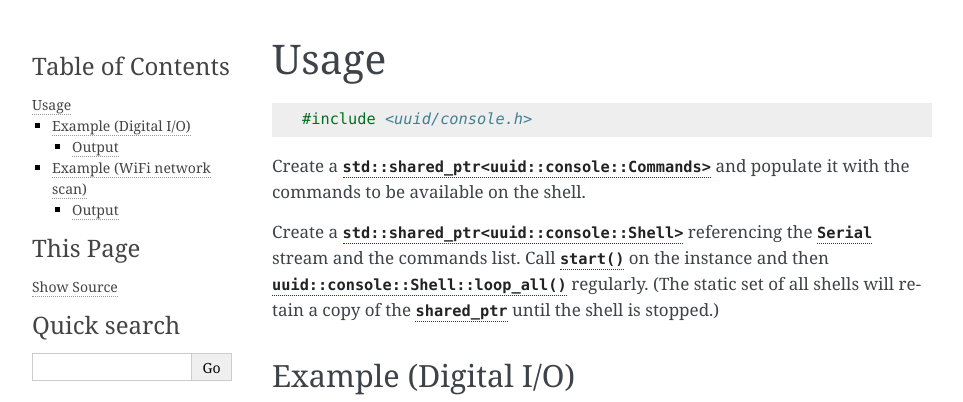
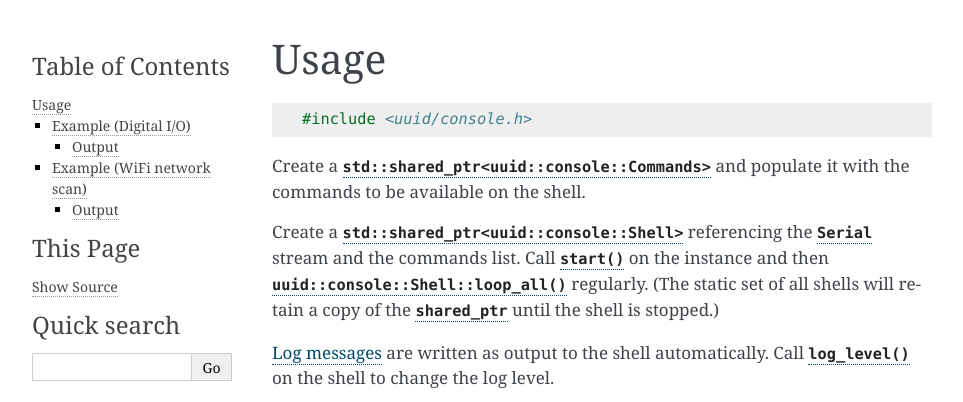
Before and after one commit to nomis/mcu-uuid-console, a Sphinx documentation site: the page built from docs/usage.rst, in a window 1280 px wide, cut to the strip 0-402 px from the top of the page. Shown: the whole strip, without its empty margins (148-1111 px from the left). Built offline with Sphinx 7.4.7, drawn with Linux system fonts in a browser that asks for light colours.

Commit message:
docs: Add information about logging to the usage page

```diff
--- a/docs/features.rst
+++ b/docs/features.rst
@@ -39,7 +39,7 @@ Logging
 
 Acts as a `log handler <https://mcu-uuid-log.readthedocs.io/>`_ in order
 to output log messages without interrupting the entry of commands at a
-prompt.
+prompt. The log level can be configured independently for each shell.
 
 Session
 -------
--- a/docs/usage.rst
+++ b/docs/usage.rst
@@ -13,6 +13,10 @@
 instance and then |uuid::console::Shell::loop_all()|_ regularly. (The
 static set of all shells will retain a copy of the |shared_ptr|_ until
 the shell is stopped.)
+
+`Log messages <https://mcu-uuid-log.readthedocs.io/>`_ are written as
+output to the shell automatically. Call |log_level()|_ on the shell to
+change the log level.
 
 Example (Digital I/O)
 ---------------------
@@ -48,6 +52,9 @@
 .. |start()| replace:: ``start()``
 .. _start(): https://mcu-doxygen.uuid.uk/classuuid_1_1console_1_1Shell.html#a1d4509d78ab0a55a972c5b8133be75df
 
+.. |log_level()| replace:: ``log_level()``
+.. _log_level(): https://mcu-doxygen.uuid.uk/classuuid_1_1console_1_1Shell.html#ae47bd94c87f13242799bdde67e2f77ed
+
 .. |uuid::console::Shell::loop_all()| replace:: ``uuid::console::Shell::loop_all()``
 .. _uuid::console::Shell::loop_all(): https://mcu-doxygen.uuid.uk/classuuid_1_1console_1_1Shell.html#affe5b4812696a9a53eed1f394301354e
 
```
